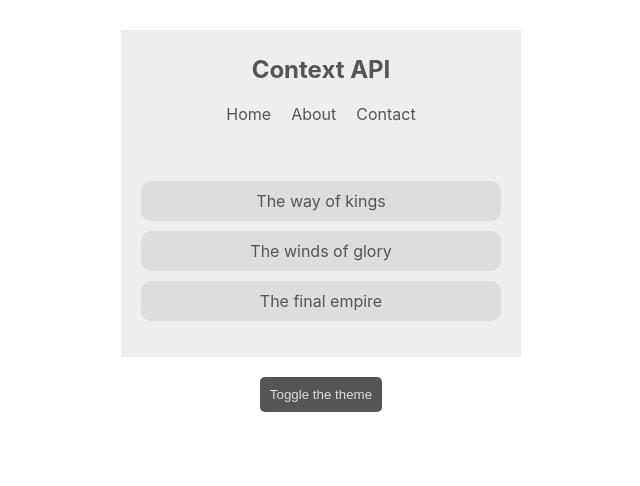
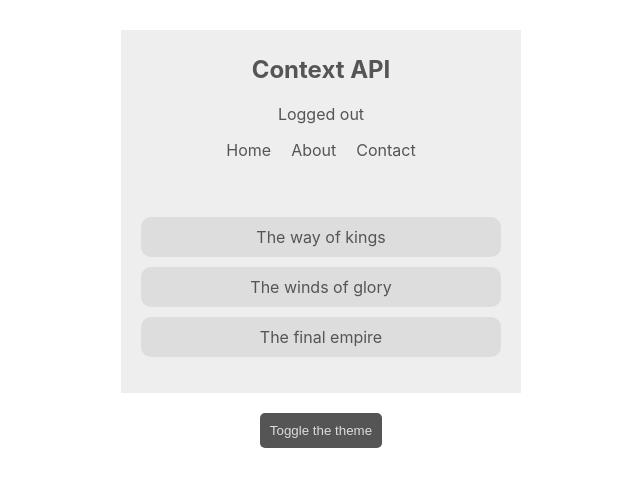
Before and after one commit to VisheshSingh/ContextApp, a React (Create React App) app: page / in a window 1280 px wide. Shown: the top 486 px of the page, without its empty margins (319-959 px from the left). Built offline with nearby package versions, Linux system fonts and the light colour scheme.

Commit message:
Consuming Multiple Contexts

```diff
--- a/src/components/Navbar.js
+++ b/src/components/Navbar.js
@@ -1,11 +1,16 @@
 import React, { Component } from 'react';
 import { ThemeContext } from '../contexts/ThemeContext';
+import { AuthContext } from '../contexts/AuthContext';
 class Navbar extends Component {
   render() {
     return (
+      <AuthContext.Consumer>
+        {authContext => {
+          return (
             <ThemeContext.Consumer>
-        {context => {
-          const { isLightTheme, light, dark } = context;
+              {themeContext => {
+                const { isAuthenticated, toggleAuthentication } = authContext;
+                const { isLightTheme, light, dark } = themeContext;
                 const theme = isLightTheme ? light : dark;
                 return (
                   <nav
@@ -13,6 +18,9 @@
                     style={{ background: theme.bg, color: theme.syntax }}
                   >
                     <h1>Context API</h1>
+                    <div onClick={toggleAuthentication}>
+                      {isAuthenticated ? 'Logged In' : 'Logged out'}
+                    </div>
                     <ul>
                       <li>Home</li>
                       <li>About</li>
@@ -23,6 +31,9 @@
               }}
             </ThemeContext.Consumer>
           );
+        }}
+      </AuthContext.Consumer>
+    );
   }
 }
 
--- a/src/contexts/AuthContext.js
+++ b/src/contexts/AuthContext.js
@@ -14,7 +14,10 @@
   render() {
     return (
       <AuthContext.Provider
-        value={{ ...this.state, isAuthenticated: this.toggleAuthentication }}
+        value={{
+          ...this.state,
+          toggleAuthentication: this.toggleAuthentication
+        }}
       >
         {this.props.children}
       </AuthContext.Provider>
```
Lines whose indentation alone changed are shown as unchanged.
